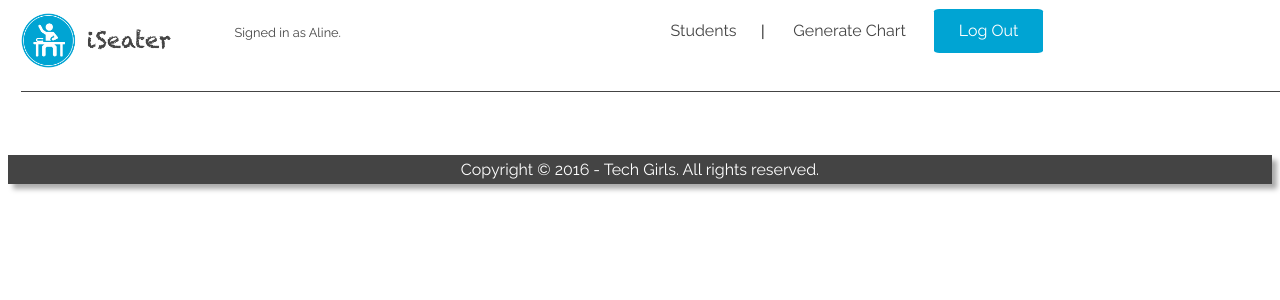
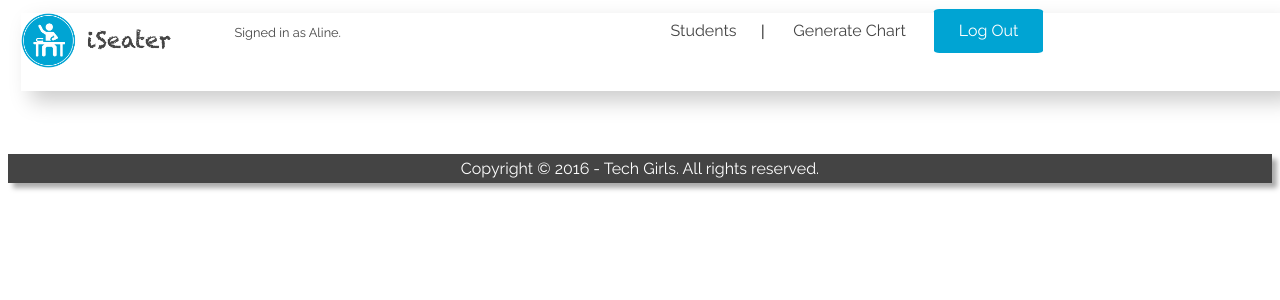
Before and after one commit to alinealencar/iSeater, a PHP site: page /generatechart.php in a window 1280 px wide. Shown: the top 300 px of the page. Run offline with PHP 8.4, Linux system fonts and the light colour scheme.

Commit message:
added shadow to menu

```diff
--- a/css/menustyle.css
+++ b/css/menustyle.css
@@ -4,7 +4,7 @@ nav {
     font-family: 'Raleway', sans-serif;
     margin-left: 1%;
     margin-top: 1%;
-    border-bottom: 1px solid #444;
+    box-shadow: 10px 10px 20px #ccc;
 }
 img {
     float: left;
```
